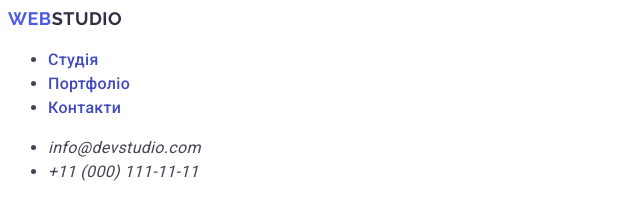
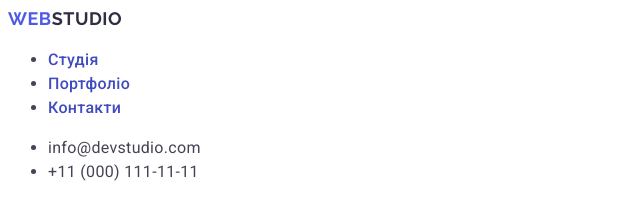
Before and after one commit to SerhiiYemets/goit-markup-hw-02, a plain HTML site: page index.html in a window 1280 px wide. Shown: the top 201 px of the page, 0-640 px from the left. Drawn offline with Linux system fonts and the light colour scheme.

Commit message:
add index file

```diff
--- a/css/styles.css
+++ b/css/styles.css
@@ -72,6 +72,6 @@ body {
 }
 
 /* Address */
-.address {
+.contact-address {
     font-style: normal;
 }
```
